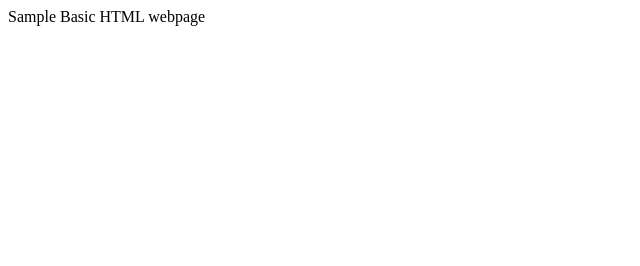
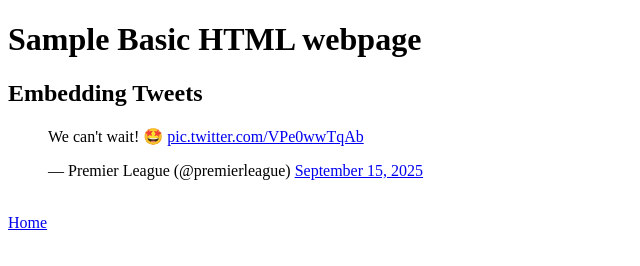
Before and after one commit to Mich-O/alu-web-development, a plain HTML site: page html_basic/tweets.html in a window 1280 px wide. Shown: the whole page, without its empty margins (0-640 px from the left). Drawn offline with Linux system fonts and the light colour scheme.

Commit message:
Embed Tweets

```diff
--- a/html_basic/tweets.html
+++ b/html_basic/tweets.html
@@ -1,8 +1,14 @@
 <!DOCTYPE html>
 <html lang="en">
-<head>
-<meta charset="utf-8">
-<title>Basic HTML Webpage</title>
-</head>
-<body>Sample Basic HTML webpage</body>
+ <head>
+  <meta charset="utf-8">
+  <title>Basic HTML Webpage</title>
+ </head>
+ <body>
+  <h1>Sample Basic HTML webpage</h1>
+  <h2>Embedding Tweets</h2>
+  <blockquote class="twitter-tweet"><p lang="en" dir="ltr">We can&#39;t wait! 🤩 <a href="https://t.co/VPe0wwTqAb">pic.twitter.com/VPe0wwTqAb</a></p>&mdash; Premier League (@premierleague) <a href="https://twitter.com/premierleague/status/1967545268410384525?ref_src=twsrc%5Etfw">September 15, 2025</a></blockquote>  <script async src="https://platform.twitter.com/widgets.js"></script>
+  <br>
+  <a href="index.html" target="_blank">Home</a>
+ </body>
 </html>
```
Also changed, not shown: html_basic/index.html (+2 -0 lines).
